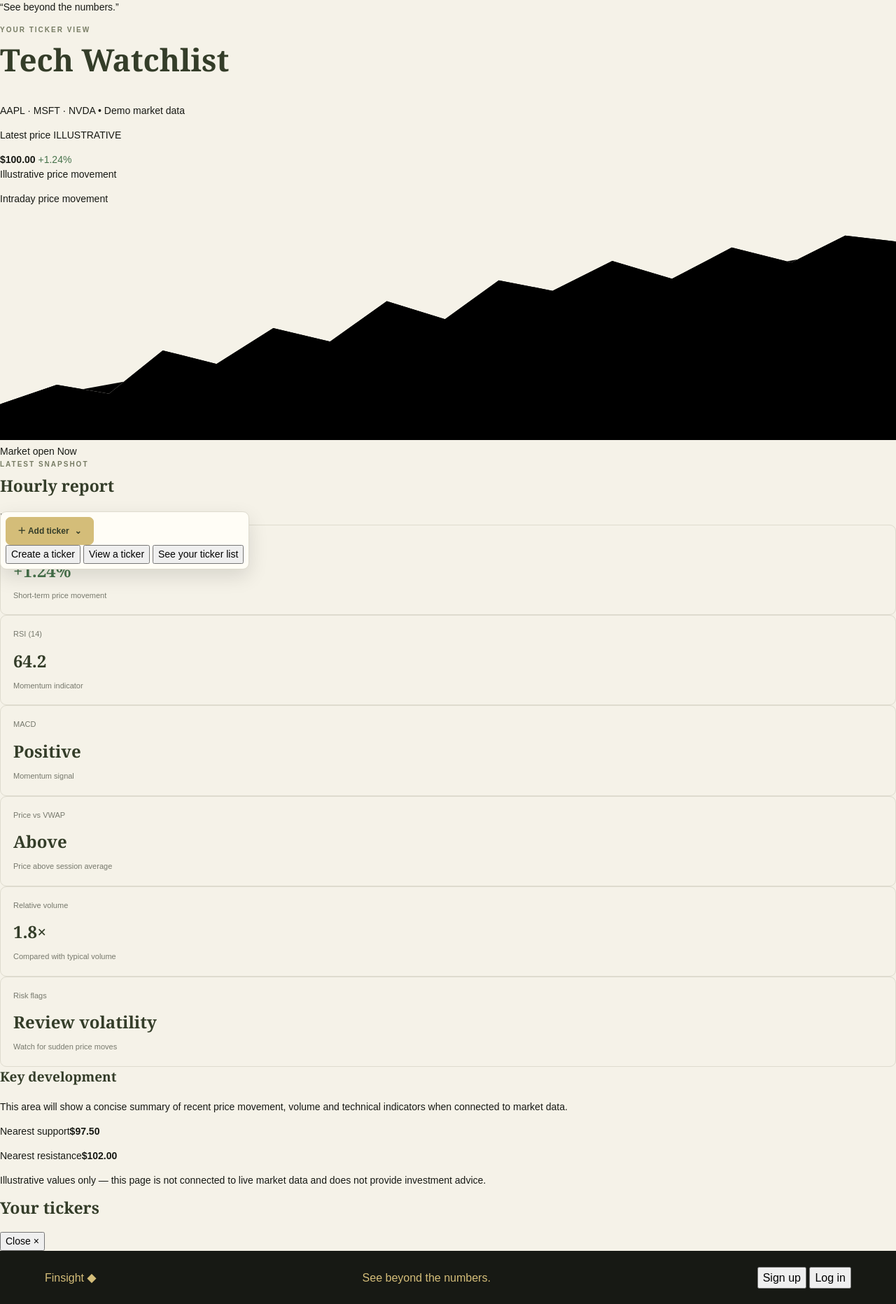
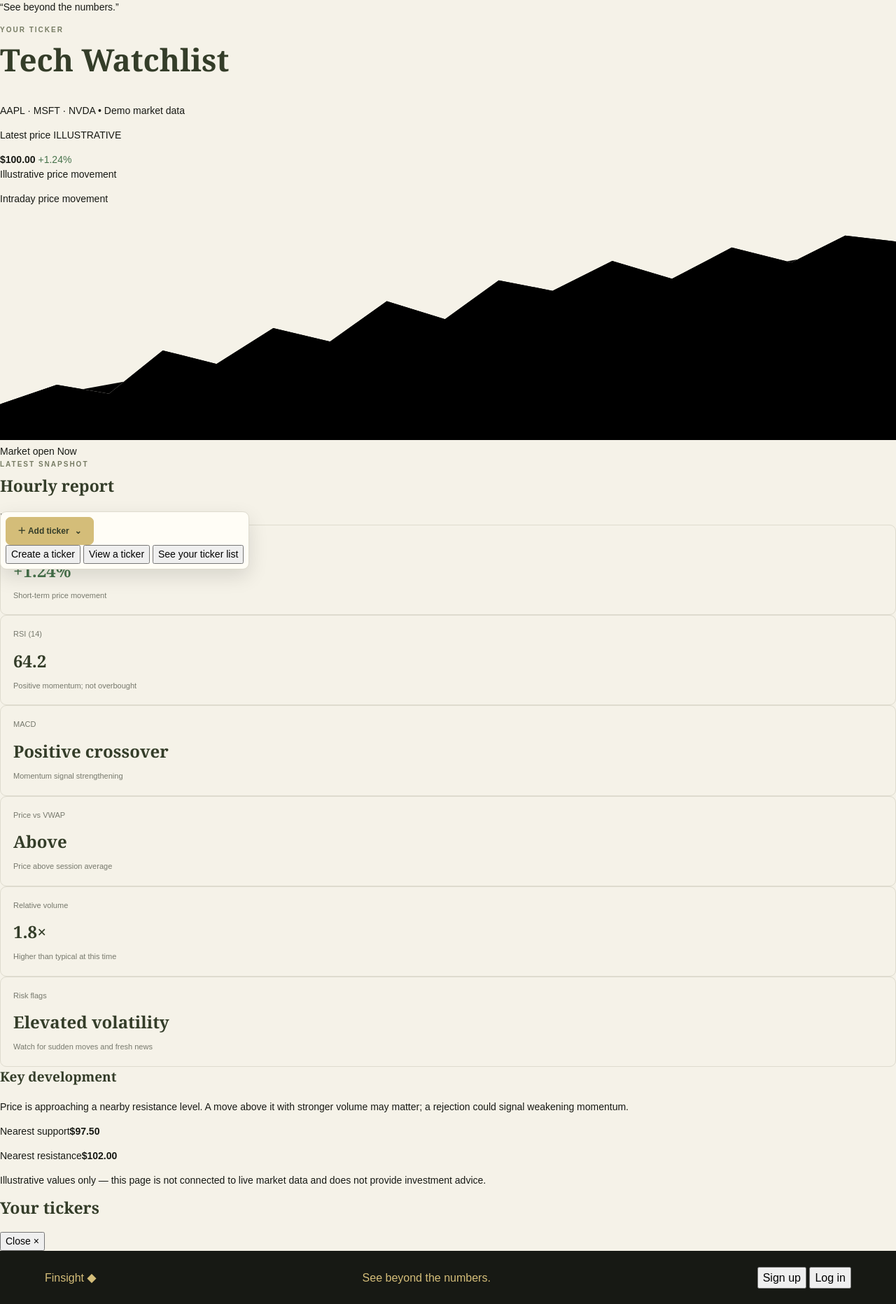
Before and after one commit to udayvirs187-boop/finsight, a Flask app: page / in a window 1280 px wide. Shown: the part 78-1942 px from the top of the page at 70% size. Run offline with Flask 3, Linux system fonts and the light colour scheme.

Commit message:
Update index.html

```diff
--- a/templates/index.html
+++ b/templates/index.html
@@ -24,7 +24,7 @@
   <main class="main">
     <section class="ticker-heading" id="ticker">
       <div>
-        <p class="eyebrow">YOUR TICKER VIEW</p>
+        <p class="eyebrow">YOUR TICKER</p>
         <h1 id="tickerTitle">Tech Watchlist</h1>
         <p class="subline">AAPL · MSFT · NVDA <span class="dot">•</span> Demo market data</p>
       </div>
@@ -89,13 +89,13 @@
         <article class="metric">
           <span class="metric-label">RSI (14)</span>
           <strong>64.2</strong>
-          <p>Momentum indicator</p>
+          <p>Positive momentum; not overbought</p>
         </article>
 
         <article class="metric">
           <span class="metric-label">MACD</span>
-          <strong>Positive</strong>
-          <p>Momentum signal</p>
+          <strong>Positive crossover</strong>
+          <p>Momentum signal strengthening</p>
         </article>
 
         <article class="metric">
@@ -107,13 +107,13 @@
         <article class="metric">
           <span class="metric-label">Relative volume</span>
           <strong>1.8×</strong>
-          <p>Compared with typical volume</p>
+          <p>Higher than typical at this time</p>
         </article>
 
         <article class="metric">
           <span class="metric-label">Risk flags</span>
-          <strong class="risk">Review volatility</strong>
-          <p>Watch for sudden price moves</p>
+          <strong class="risk">Elevated volatility</strong>
+          <p>Watch for sudden moves and fresh news</p>
         </article>
       </div>
 
@@ -121,8 +121,9 @@
         <div>
           <h3>Key development</h3>
           <p>
-            This area will show a concise summary of recent price movement,
-            volume and technical indicators when connected to market data.
+            Price is approaching a nearby resistance level. A move above it
+            with stronger volume may matter; a rejection could signal
+            weakening momentum.
           </p>
         </div>
 
@@ -167,7 +168,7 @@
       </div>
 
       <label for="symbolInput">Ticker symbol</label>
-      <input id="symbolInput" placeholder="e.g. AAPL" required>
+      <input id="symbolInput" placeholder="e.g. AAPL, RELIANCE.NS, VOD.L" required>
 
       <label for="companyInput">Company name <span>(optional)</span></label>
       <input id="companyInput" placeholder="e.g. Apple Inc.">
@@ -184,11 +185,30 @@
   <script>
     const $ = (id) => document.getElementById(id);
 
-    // Default ticker view: Tech Watchlist
+    // Original prototype's default ticker list, updated for Tech Watchlist.
+    // Prices are illustrative, not live market data.
     let tickers = [
-      {symbol: "AAPL", company: "Apple Inc.", exchange: "NASDAQ", price: "$100.00", change: "+1.24%"},
-      {symbol: "MSFT", company: "Microsoft Corporation", exchange: "NASDAQ", price: "$100.00", change: "+0.85%"},
-      {symbol: "NVDA", company: "NVIDIA Corporation", exchange: "NASDAQ", price: "$100.00", change: "+2.10%"}
+      {
+        symbol: "AAPL",
+        company: "Apple Inc.",
+        exchange: "NASDAQ",
+        price: "$100.00",
+        change: "+1.24%"
+      },
+      {
+        symbol: "MSFT",
+        company: "Microsoft Corporation",
+        exchange: "NASDAQ",
+        price: "$100.00",
+        change: "+0.85%"
+      },
+      {
+        symbol: "NVDA",
+        company: "NVIDIA Corporation",
+        exchange: "NASDAQ",
+        price: "$100.00",
+        change: "+2.10%"
+      }
     ];
 
     let mode = "create";
@@ -216,14 +236,16 @@
       if (mode === "list") {
         renderList();
         $("tickerListSection").classList.remove("hidden");
-        $("tickerListSection").scrollIntoView({behavior: "smooth"});
+        $("tickerListSection").scrollIntoView({ behavior: "smooth" });
         return;
       }
 
       $("tickerForm").reset();
       $("message").textContent = "";
+
       $("dialogTitle").textContent =
         mode === "view" ? "View a ticker" : "Create a ticker";
+
       $("submitTicker").textContent =
         mode === "view" ? "View ticker" : "Create ticker";
 
@@ -253,7 +275,12 @@
         action.textContent = "View →";
 
         row.append(details, price, action);
-        row.addEventListener("click", () => selectTicker(ticker));
+
+        row.addEventListener("click", () => {
+          selectTicker(ticker);
+          $("tickerListSection").classList.add("hidden");
+        });
+
         $("tickerList").appendChild(row);
       });
     }
@@ -261,10 +288,13 @@
     function selectTicker(ticker) {
       $("tickerTitle").textContent =
         ticker.symbol + " · " + ticker.company;
+
       $("price").textContent = ticker.price;
       $("change").textContent = ticker.change;
-      $("tickerListSection").classList.add("hidden");
-      $("ticker").scrollIntoView({behavior: "smooth"});
+      $("support").textContent = "—";
+      $("resistance").textContent = "—";
+
+      $("ticker").scrollIntoView({ behavior: "smooth" });
     }
 
     $("tickerForm").addEventListener("submit", (event) => {
@@ -272,12 +302,13 @@
 
       const symbol = $("symbolInput").value.trim().toUpperCase();
       const company = $("companyInput").value.trim() || symbol;
+
       const found = tickers.find((ticker) => ticker.symbol === symbol);
 
       if (mode === "view") {
         if (!found) {
           $("message").textContent =
-            "That ticker is not in your list. Create it first.";
+            "That ticker is not in your list yet. Choose Create a ticker first.";
           return;
         }
 
@@ -294,7 +325,8 @@
       const ticker = {
         symbol,
         company,
-        exchange: "NASDAQ",
+        exchange: symbol.endsWith(".NS") ? "NSE" :
+                  symbol.endsWith(".L") ? "LSE" : "US market",
         price: "—",
         change: "Awaiting data"
       };
@@ -306,7 +338,10 @@
 
     $("closeDialog").addEventListener("click", () => $("tickerDialog").close());
     $("cancelDialog").addEventListener("click", () => $("tickerDialog").close());
-    $("closeList").addEventListener("click", () => $("tickerListSection").classList.add("hidden"));
+
+    $("closeList").addEventListener("click", () => {
+      $("tickerListSection").classList.add("hidden");
+    });
 
     $("signUp").addEventListener("click", () => {
       window.location.href = "{{ url_for('signup') }}";
```
